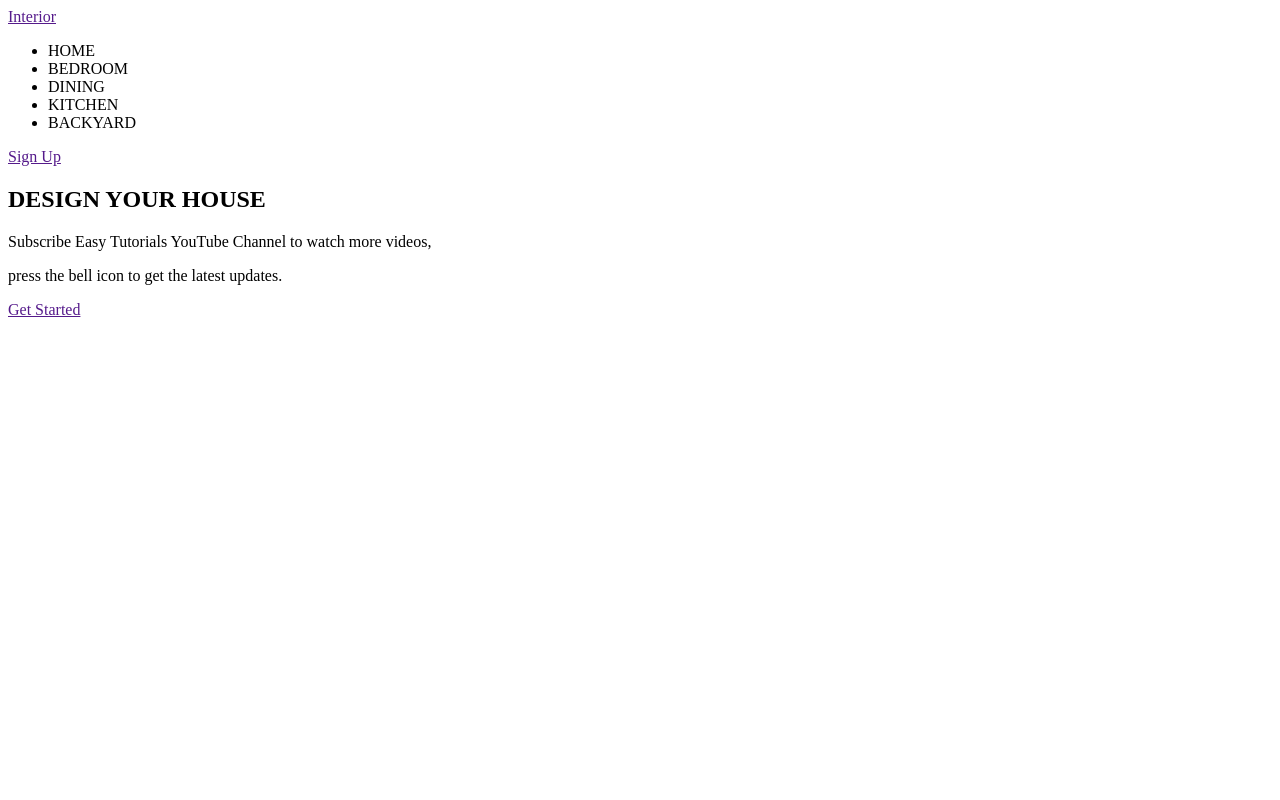
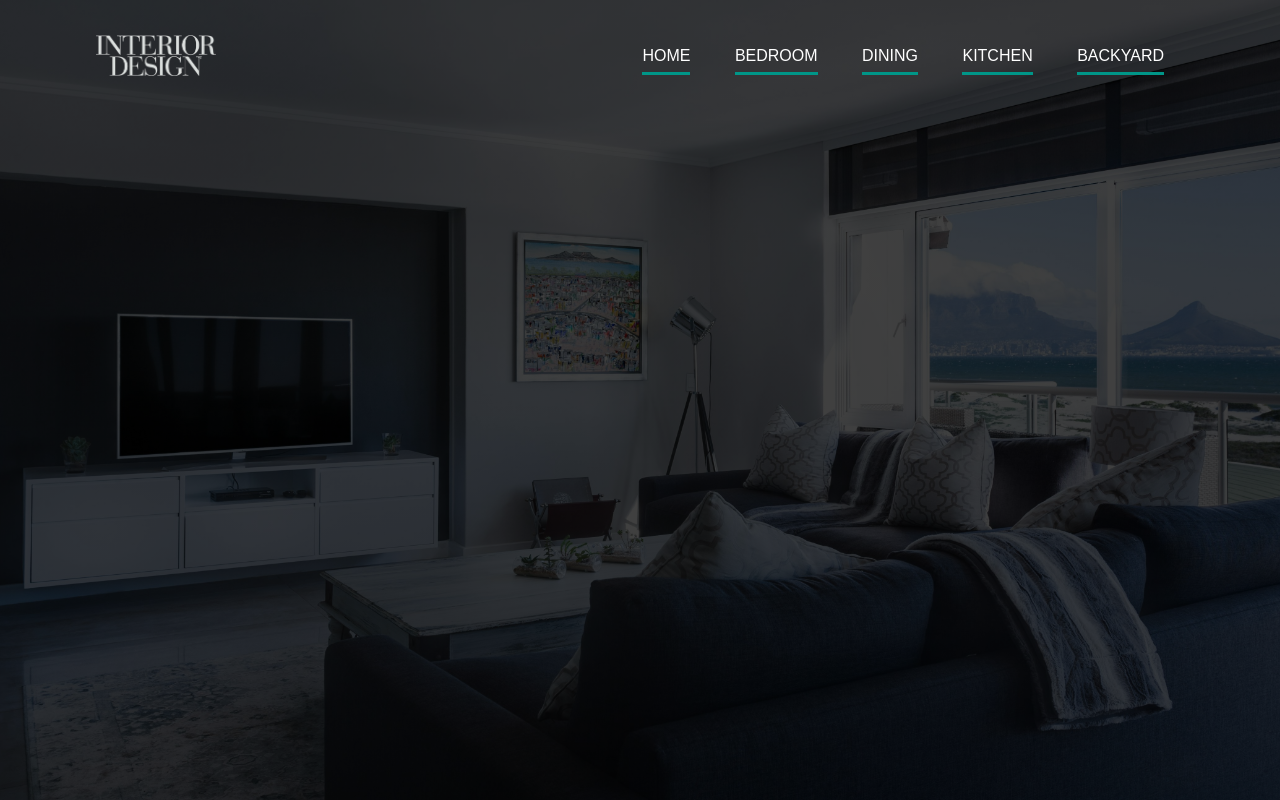
Before and after one commit to Abdur-Rehman68/assignment, a plain HTML site: page index.html in a window 1280 px wide. Drawn offline with Linux system fonts and the light colour scheme.

Commit message:
just looking like a wow

```diff
--- a/index.html
+++ b/index.html
@@ -1,38 +1,23 @@
-
 <!DOCTYPE html>
 <html lang="en">
 <head>
     <meta charset="UTF-8">
-    <meta http-equiv="X-UA-Compatible" content="IE=edge">
     <meta name="viewport" content="width=device-width, initial-scale=1.0">
+    <title>Interior Designs</title>
     <link rel="stylesheet" href="styles.css">
-    <title>Document</title>
-    <link rel="stylesheet" href="./style.css">
 </head>
 <body>
-    <nav>
-        <div class="logo">
-            <a href="">Interior</a>
+    <div class="banner">
+        <div class="navbar">
+            <img src="./Images/NicePng_white-design-png_8875165.png" class="logo">
+            <ul>
+                <li><a href="#">Home</a></li>
+                <li><a href="#">Bedroom</a></li>
+                <li><a href="#">Dining</a></li>
+                <li><a href="#">Kitchen</a></li>
+                <li><a href="#">Backyard</a></li>
+            </ul>
         </div>
-        <ul>
-            <li><a href="HOME"></a>HOME</li>
-            <li><a href="BEDROOM"></a>BEDROOM</li>
-            <li><a href="DINING"></a>DINING</li>
-            <li><a href="KITCHEN"></a>KITCHEN</li>
-            <li><a href="BACKYARD"></a>BACKYARD</li>
-        </ul>
-        <div class="Signup">
-            <a href="">Sign Up</a>
-        </div>
-    </nav>
-    <section>
-        <div class="hero_content">
-            <h1>DESIGN YOUR HOUSE</h1>
-            <p>Subscribe Easy Tutorials YouTube Channel to watch more videos,</p>
-            <p>press the bell icon to get the latest updates.</p>
-            <a href="" class="btn">Get Started</a>
-
-        </div>
-    </section>
+    </div>
 </body>
 </html>
--- a/styles.css
+++ b/styles.css
@@ -1,89 +1,50 @@
-/* body {
-    background-image: url("/Images/pexels-houzlook-3797991.jpg");
-    background-repeat:no-repeat ;
-    background-attachment: fixed;
-    background-size: cover;
-  }
-
-  * {
+*{
     margin: 0;
     padding: 0;
-    text-decoration: none;
+    font-family: sans-serif;
 }
 
-/* .header {
-    position: fixed;
-    top: 0;
-    left: 0;
-    width: 100%;
-    padding: 2rem 9%;
-    background: var(--bg--color);
-    display: flex;
-    justify-content: space-between;
-    align-items: center;
-    z-index: 100;
-    max-width: 100vw;
-    width: auto;
-} */
-
-
-/* @import url('https://fonts.googleapis.com/css2?family=Montserrat:wght@400;500;600;700&display=swap');
-
-html, body {
-    font-family: "Montserrat", sans-serif;
-    background-color: aliceblue;
+.banner{
+    width:100%;
+    height: 100vh;
+    background-image: linear-gradient(rgba(0,0,0,0.75),rgba(0,0,0,0.75)),url(./Images/pexels-jvdm-1457842.jpg);
+    background-size: cover;
+    background-position: center;
 }
 
-* {
-    padding: 0;
-    margin: 0;
-    box-sizing: border-box;
-}
-
-header {
+.navbar{
+    width: 85%;
+    margin: auto;
+    padding: 35px 0;
     display: flex;
     align-items: center;
     justify-content: space-between;
-    padding: 1.1rem 5rem;
-    background: linear-gradient(180deg, #6fb4fd 0%, #5caafc 100%);
 }
 
-.brand a {
-    text-decoration: none;
-    font-size: 1.2rem;
-    font-weight: 600;
-    color: #fff;
+.logo{
+    width: 120px;
+    cursor: pointer;
 }
 
-ul {
-    display: flex;
-    flex-direction: row;
+.navbar ul li{
+    list-style: none;
+    display: inline-block;
+    margin: 0 20px;
+    position:relative;
 }
 
-li {
-    list-style-type: none;
-    margin-left: 3rem;
+.navbar ul li a{
+    text-decoration: none;
+    color:#fff;
+    text-transform: uppercase;
 }
 
-li > a{
-    text-decoration: none;
-    color: #fff;
-    font-size: 0.9rem;
-    font-weight: 500;
-}
-
-
-li::after {
-    content: '';
-    width: 0rem;
-    height: 0.15rem;
-    background-color: #fff;
-    display: block;
-    border-radius: 0.2rem;
-    margin: 0.2rem auto 0 auto;
-    transition: all 0.3s ease-in-out;
-}
-
-li:hover::after {
-    width: 2rem;
-} */
+    .navbar ul li::after{
+        content: '';
+        height: 3px;
+        width: 100%;
+        background: #009688;
+        position: absolute;
+        left:0;
+        bottom: -10px;
+    }
```
Also changed, not shown: Images/NicePng_white-design-png_8875165.png (added), Images/pexels-houzlook-3797991.jpg (deleted), Images/pexels-jvdm-1457842.jpg (added).
